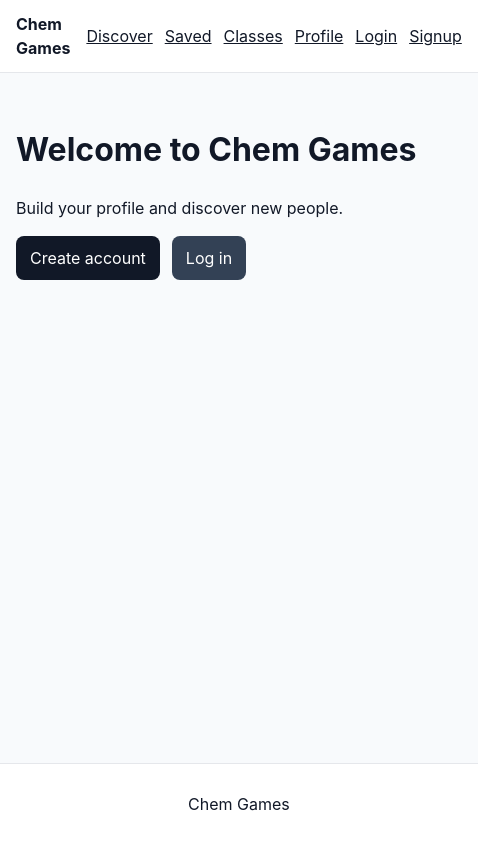
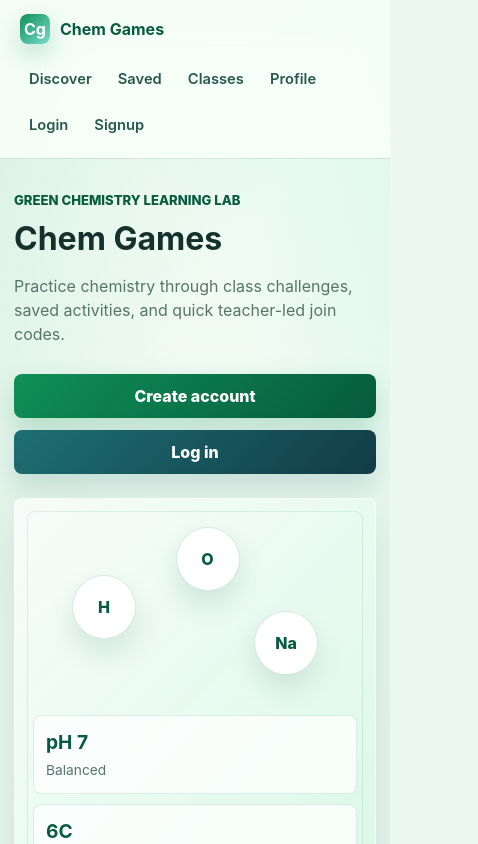
Before and after one commit to sophia0805/chem-games, a React (Vite) app: page / in a window 390 px wide. Shown: the top 844 px of the page, 478 px wide, since content can reach past the window. Built offline with nearby package versions, Linux system fonts and the light colour scheme; no server answers.

Commit message:
Add green chemistry theme

```diff
--- a/src/App.css
+++ b/src/App.css
@@ -1,16 +1,42 @@
 :root {
   font-family: Inter, system-ui, -apple-system, Segoe UI, Roboto, Helvetica, Arial, sans-serif;
   line-height: 1.5;
-  color: #111827;
-  background: #f8fafc;
+  color: #14322b;
+  background: #edf9f0;
+  font-synthesis: none;
+  text-rendering: optimizeLegibility;
+  --ink: #14322b;
+  --muted: #58756c;
+  --surface: rgba(255, 255, 255, 0.9);
+  --surface-strong: #ffffff;
+  --line: rgba(22, 101, 52, 0.16);
+  --green: #0f8f55;
+  --green-dark: #075b3f;
+  --mint: #c8f7dc;
+  --lime: #b6f05c;
+  --cyan: #79dccd;
+  --amber: #f5c95d;
+  --danger: #b42318;
+  --shadow: 0 18px 50px rgba(4, 72, 49, 0.14);
 }
 
 * {
   box-sizing: border-box;
 }
 
+html {
+  min-width: 320px;
+  background: #edf9f0;
+}
+
 body {
   margin: 0;
+  min-width: 320px;
+  min-height: 100vh;
+  background:
+    linear-gradient(120deg, rgba(15, 143, 85, 0.12), transparent 38%),
+    linear-gradient(240deg, rgba(121, 220, 205, 0.2), transparent 34%),
+    linear-gradient(180deg, #f7fff8 0%, #edf9f0 46%, #e6f7f2 100%);
 }
 
 a {
@@ -21,17 +47,35 @@ a {
   min-height: 100vh;
   display: grid;
   grid-template-rows: auto 1fr auto;
+  position: relative;
+  overflow-x: hidden;
+}
+
+.app-shell::before {
+  content: "";
+  position: fixed;
+  inset: 0;
+  z-index: -1;
+  background-image:
+    linear-gradient(rgba(7, 91, 63, 0.05) 1px, transparent 1px),
+    linear-gradient(90deg, rgba(7, 91, 63, 0.05) 1px, transparent 1px);
+  background-size: 44px 44px;
+  mask-image: linear-gradient(to bottom, black 0%, transparent 72%);
 }
 
 .nav {
-  border-bottom: 1px solid #e5e7eb;
-  background: #ffffff;
+  position: sticky;
+  top: 0;
+  z-index: 10;
+  border-bottom: 1px solid var(--line);
+  background: rgba(248, 255, 249, 0.84);
+  backdrop-filter: blur(18px);
 }
 
 .nav-inner {
-  max-width: 1000px;
+  max-width: 1120px;
   margin: 0 auto;
-  padding: 12px 16px;
+  padding: 14px 20px;
   display: flex;
   justify-content: space-between;
   align-items: center;
@@ -39,113 +83,442 @@ a {
 }
 
 .brand {
+  display: inline-flex;
+  align-items: center;
+  gap: 10px;
+  color: var(--green-dark);
   font-weight: 700;
+  letter-spacing: 0;
   text-decoration: none;
+}
+
+.brand-mark {
+  display: grid;
+  place-items: center;
+  width: 34px;
+  height: 34px;
+  border-radius: 8px;
+  background: linear-gradient(135deg, var(--green), var(--cyan));
+  color: #ffffff;
+  box-shadow: 0 10px 24px rgba(15, 143, 85, 0.24);
 }
 
 .nav-links {
   display: flex;
-  gap: 12px;
+  flex-wrap: wrap;
+  justify-content: flex-end;
+  gap: 8px;
   align-items: center;
 }
 
+.nav-links a,
 .link-button {
-  border: none;
-  background: none;
+  min-height: 36px;
+  display: inline-flex;
+  align-items: center;
+  border: 1px solid transparent;
+  border-radius: 8px;
+  padding: 7px 10px;
+  color: #28594d;
+  font: inherit;
+  font-weight: 600;
+  text-decoration: none;
+  transition: background 160ms ease, border-color 160ms ease, color 160ms ease, transform 160ms ease;
+}
+
+.link-button {
+  background: transparent;
   cursor: pointer;
-  font: inherit;
+}
+
+.nav-links a:hover,
+.nav-links a.active,
+.link-button:hover {
+  border-color: rgba(15, 143, 85, 0.18);
+  background: rgba(200, 247, 220, 0.46);
+  color: var(--green-dark);
+}
+
+.nav-links a:hover,
+.link-button:hover {
+  transform: translateY(-1px);
 }
 
 .page {
-  max-width: 1000px;
+  max-width: 1120px;
   margin: 0 auto;
   width: 100%;
-  padding: 32px 16px;
+  padding: 48px 20px;
+}
+
+.page-narrow {
+  max-width: 760px;
+}
+
+.hero {
+  min-height: min(680px, calc(100vh - 128px));
+  display: grid;
+  grid-template-columns: minmax(0, 1.08fr) minmax(280px, 0.92fr);
+  align-items: center;
+  gap: 40px;
+  padding-top: 36px;
+  padding-bottom: 36px;
+}
+
+.hero-copy {
+  max-width: 650px;
+}
+
+.eyebrow {
+  margin: 0 0 12px;
+  color: var(--green-dark);
+  font-size: 0.82rem;
+  font-weight: 800;
+  letter-spacing: 0;
+  text-transform: uppercase;
+}
+
+.hero h1,
+.page h1 {
+  margin: 0;
+  color: var(--ink);
+  font-size: clamp(2.15rem, 7vw, 4.9rem);
+  line-height: 0.98;
+  letter-spacing: 0;
+}
+
+.page h1 {
+  font-size: clamp(2rem, 5vw, 3.35rem);
+}
+
+.lead {
+  margin: 20px 0 0;
+  max-width: 620px;
+  color: var(--muted);
+  font-size: clamp(1rem, 2.2vw, 1.22rem);
+}
+
+.hero-actions,
+.actions-row,
+.row {
+  display: flex;
+  flex-wrap: wrap;
+  align-items: center;
+  gap: 12px;
+}
+
+.hero-actions {
+  margin-top: 28px;
+}
+
+.actions-row {
+  margin: 22px 0;
+}
+
+.hero-panel {
+  position: relative;
+  overflow: hidden;
+  border: 1px solid rgba(255, 255, 255, 0.72);
+  border-radius: 8px;
+  padding: 24px;
+  background:
+    linear-gradient(135deg, rgba(255, 255, 255, 0.88), rgba(215, 249, 226, 0.84)),
+    linear-gradient(155deg, rgba(15, 143, 85, 0.18), rgba(121, 220, 205, 0.18));
+  box-shadow: var(--shadow);
+}
+
+.hero-panel::before {
+  content: "";
+  position: absolute;
+  inset: 12px;
+  border: 1px solid rgba(15, 143, 85, 0.12);
+  border-radius: 8px;
+  pointer-events: none;
+}
+
+.lab-card {
+  position: relative;
+  display: grid;
+  gap: 18px;
+}
+
+.molecule {
+  position: relative;
+  min-height: 180px;
+}
+
+.molecule span {
+  position: absolute;
+  display: grid;
+  place-items: center;
+  width: 64px;
+  height: 64px;
+  border: 1px solid rgba(15, 143, 85, 0.18);
+  border-radius: 999px;
+  background: #ffffff;
+  color: var(--green-dark);
+  font-weight: 800;
+  box-shadow: 0 14px 28px rgba(4, 72, 49, 0.12);
+}
+
+.molecule span::after {
+  content: "";
+  position: absolute;
+  width: 110px;
+  height: 2px;
+  z-index: -1;
+  background: linear-gradient(90deg, rgba(15, 143, 85, 0.34), rgba(121, 220, 205, 0.4));
+  transform-origin: left center;
+}
+
+.molecule span:nth-child(1) {
+  left: 12%;
+  top: 58px;
+}
+
+.molecule span:nth-child(1)::after {
+  left: 54px;
+  top: 32px;
+  transform: rotate(-24deg);
+}
+
+.molecule span:nth-child(2) {
+  left: 44%;
+  top: 10px;
+}
+
+.molecule span:nth-child(2)::after {
+  left: 48px;
+  top: 44px;
+  transform: rotate(42deg);
+}
+
+.molecule span:nth-child(3) {
+  right: 12%;
+  bottom: 22px;
+}
+
+.lab-stats {
+  display: grid;
+  grid-template-columns: repeat(3, 1fr);
+  gap: 10px;
+}
+
+.stat {
+  border: 1px solid rgba(15, 143, 85, 0.14);
+  border-radius: 8px;
+  padding: 12px;
+  background: rgba(255, 255, 255, 0.74);
+}
+
+.stat strong {
+  display: block;
+  color: var(--green-dark);
+  font-size: 1.2rem;
+}
+
+.stat span {
+  color: var(--muted);
+  font-size: 0.86rem;
 }
 
 .card {
   max-width: 480px;
   margin: 0 auto;
-  background: #ffffff;
-  border: 1px solid #e5e7eb;
-  border-radius: 12px;
-  padding: 24px;
+  border: 1px solid rgba(15, 143, 85, 0.16);
+  border-radius: 8px;
+  padding: 28px;
+  background: var(--surface);
+  box-shadow: var(--shadow);
+}
+
+.card h1,
+.card h2,
+.class-item h3 {
+  margin-top: 0;
+}
+
+.card p {
+  color: var(--muted);
 }
 
 .form {
   display: grid;
-  gap: 10px;
+  gap: 12px;
 }
 
-.form input {
-  width: 100%;
-  padding: 10px;
-  border: 1px solid #d1d5db;
-  border-radius: 8px;
+.form label {
+  color: #28594d;
+  font-size: 0.94rem;
+  font-weight: 700;
 }
 
+.form input,
 .form select {
   width: 100%;
-  padding: 10px;
-  border: 1px solid #d1d5db;
+  min-height: 44px;
+  border: 1px solid rgba(15, 143, 85, 0.2);
   border-radius: 8px;
-  background: #ffffff;
+  padding: 10px 12px;
+  background: #fbfffc;
+  color: var(--ink);
+  font: inherit;
+  transition: border-color 160ms ease, box-shadow 160ms ease;
+}
+
+.form input:focus,
+.form select:focus {
+  outline: none;
+  border-color: var(--green);
+  box-shadow: 0 0 0 4px rgba(15, 143, 85, 0.14);
 }
 
 .button {
-  display: inline-block;
+  min-height: 44px;
+  display: inline-flex;
+  align-items: center;
+  justify-content: center;
   border: none;
   border-radius: 8px;
-  background: #111827;
+  background: linear-gradient(135deg, var(--green), var(--green-dark));
   color: #ffffff;
-  padding: 10px 14px;
+  padding: 10px 16px;
   cursor: pointer;
+  font: inherit;
+  font-weight: 800;
   text-decoration: none;
+  box-shadow: 0 12px 28px rgba(15, 143, 85, 0.24);
+  transition: box-shadow 160ms ease, transform 160ms ease, filter 160ms ease;
+}
+
+.button:hover {
+  box-shadow: 0 16px 34px rgba(15, 143, 85, 0.28);
+  filter: saturate(1.04);
+  transform: translateY(-1px);
 }
 
 .button:disabled {
   opacity: 0.6;
   cursor: not-allowed;
+  transform: none;
 }
 
 .button-secondary {
-  background: #334155;
+  background: linear-gradient(135deg, #1d6f73, #123c47);
+  box-shadow: 0 12px 28px rgba(29, 111, 115, 0.2);
 }
 
 .error {
-  color: #dc2626;
+  border-left: 3px solid var(--danger);
+  padding-left: 10px;
+  color: var(--danger);
+  font-weight: 700;
 }
 
 .success {
-  color: #16a34a;
-}
-
-.row {
-  display: flex;
-  gap: 12px;
+  border-left: 3px solid var(--green);
+  padding-left: 10px;
+  color: var(--green-dark);
+  font-weight: 700;
 }
 
 .class-grid {
   display: grid;
-  grid-template-columns: repeat(auto-fit, minmax(260px, 1fr));
+  grid-template-columns: repeat(auto-fit, minmax(min(260px, 100%), 1fr));
   gap: 16px;
 }
 
 .class-item {
-  border: 1px solid #e5e7eb;
+  border: 1px solid rgba(15, 143, 85, 0.16);
   border-radius: 8px;
-  padding: 10px 12px;
-  margin-bottom: 10px;
-  background: #f8fafc;
+  padding: 18px;
+  background:
+    linear-gradient(135deg, rgba(255, 255, 255, 0.92), rgba(224, 250, 235, 0.74));
+  box-shadow: 0 14px 34px rgba(4, 72, 49, 0.1);
+}
+
+.class-item h3 {
+  color: var(--green-dark);
 }
 
 .class-item p {
-  margin: 4px 0 0;
+  margin: 6px 0 0;
+  color: var(--muted);
+}
+
+.empty-state {
+  border: 1px dashed rgba(15, 143, 85, 0.26);
+  border-radius: 8px;
+  padding: 22px;
+  background: rgba(255, 255, 255, 0.56);
+  color: var(--muted);
 }
 
 .footer {
-  border-top: 1px solid #e5e7eb;
-  background: #ffffff;
-  padding: 12px 16px;
+  border-top: 1px solid var(--line);
+  background: rgba(248, 255, 249, 0.72);
+  padding: 16px 20px;
   text-align: center;
+  color: #3f675d;
 }
+
+.footer p {
+  margin: 0;
+}
+
+@media (max-width: 760px) {
+  .nav-inner {
+    align-items: flex-start;
+    flex-direction: column;
+  }
+
+  .nav-links {
+    justify-content: flex-start;
+  }
+
+  .hero {
+    grid-template-columns: 1fr;
+    gap: 24px;
+    min-height: auto;
+  }
+
+  .hero-panel {
+    padding: 18px;
+  }
+}
+
+@media (max-width: 520px) {
+  .page {
+    padding: 32px 14px;
+  }
+
+  .brand-mark {
+    width: 30px;
+    height: 30px;
+  }
+
+  .nav-links a,
+  .link-button {
+    padding: 7px 8px;
+    font-size: 0.92rem;
+  }
+
+  .card {
+    padding: 22px;
+  }
+
+  .hero-actions,
+  .actions-row,
+  .row {
+    align-items: stretch;
+    flex-direction: column;
+  }
+
+  .button {
+    width: 100%;
+  }
+
+  .lab-stats {
+    grid-template-columns: 1fr;
+  }
+}
--- a/src/components/NavBar.tsx
+++ b/src/components/NavBar.tsx
@@ -1,4 +1,4 @@
-import { Link } from "react-router-dom";
+import { Link, NavLink } from "react-router-dom";
 import { useAuth } from "../context/AuthContext";
 
 export default function NavBar() {
@@ -8,21 +8,24 @@ export default function NavBar() {
     <header className="nav">
       <div className="nav-inner">
         <Link to="/" className="brand">
+          <span className="brand-mark" aria-hidden="true">
+            Cg
+          </span>
           Chem Games
         </Link>
         <nav className="nav-links">
-          <Link to="/discover">Discover</Link>
-          <Link to="/saved">Saved</Link>
-          <Link to="/classes">Classes</Link>
-          <Link to="/profile">Profile</Link>
+          <NavLink to="/discover">Discover</NavLink>
+          <NavLink to="/saved">Saved</NavLink>
+          <NavLink to="/classes">Classes</NavLink>
+          <NavLink to="/profile">Profile</NavLink>
           {user ? (
             <button type="button" className="link-button" onClick={() => void logout()}>
               Logout
             </button>
           ) : (
             <>
-              <Link to="/login">Login</Link>
-              <Link to="/signup">Signup</Link>
+              <NavLink to="/login">Login</NavLink>
+              <NavLink to="/signup">Signup</NavLink>
             </>
           )}
         </nav>
--- a/src/pages/Landing.tsx
+++ b/src/pages/Landing.tsx
@@ -5,11 +5,20 @@ export default function Landing() {
   const { user } = useAuth();
 
   return (
-    <main className="page">
-      <h1>Welcome to Chem Games</h1>
-      <p>Build your profile and discover new people.</p>
-      <div className="row">
-        {!user ? (
+    <main className="page hero">
+      <section className="hero-copy" aria-labelledby="home-title">
+        <p className="eyebrow">Green chemistry learning lab</p>
+        <h1 id="home-title">Chem Games</h1>
+        <p className="lead">
+          Practice chemistry through class challenges, saved activities, and quick
+          teacher-led join codes.
+        </p>
+        <div className="hero-actions">
+          {user ? (
+            <Link to="/classes" className="button">
+              Open Classes
+            </Link>
+          ) : (
             <>
               <Link to="/signup" className="button">
                 Create account
@@ -18,8 +27,33 @@ export default function Landing() {
                 Log in
               </Link>
             </>
-        ) : null}
+          )}
         </div>
+      </section>
+
+      <section className="hero-panel" aria-label="Chemistry dashboard preview">
+        <div className="lab-card">
+          <div className="molecule" aria-hidden="true">
+            <span>H</span>
+            <span>O</span>
+            <span>Na</span>
+          </div>
+          <div className="lab-stats">
+            <div className="stat">
+              <strong>pH 7</strong>
+              <span>Balanced</span>
+            </div>
+            <div className="stat">
+              <strong>6C</strong>
+              <span>Class Code</span>
+            </div>
+            <div className="stat">
+              <strong>100%</strong>
+              <span>Curious</span>
+            </div>
+          </div>
+        </div>
+      </section>
     </main>
   );
 }
--- a/src/pages/Profile.tsx
+++ b/src/pages/Profile.tsx
@@ -57,7 +57,7 @@ export default function Profile() {
         {user && !loadingProfile ? <p>Role: {role || "Not set"}</p> : null}
         {error ? <p className="error">{error}</p> : null}
         {user ? (
-          <div className="row" style={{ marginTop: "16px" }}>
+          <div className="actions-row">
             <Link className="button" to="/classes">
               My Classes
             </Link>
--- a/src/pages/Saved.tsx
+++ b/src/pages/Saved.tsx
@@ -1,8 +1,9 @@
 export default function Saved() {
   return (
-    <main className="page">
+    <main className="page page-narrow">
+      <p className="eyebrow">Saved experiments</p>
       <h1>Saved</h1>
-      <p>Your saved items will appear here.</p>
+      <p className="lead">Your saved items will appear here.</p>
     </main>
   );
 }
```
Also changed, not shown: src/pages/Discover.tsx (+5 -2 lines), src/pages/MyClasses.tsx (+8 -3 lines), 5 other files (tests, documents, lock files or other folders). Lines whose indentation alone changed are shown as unchanged.
